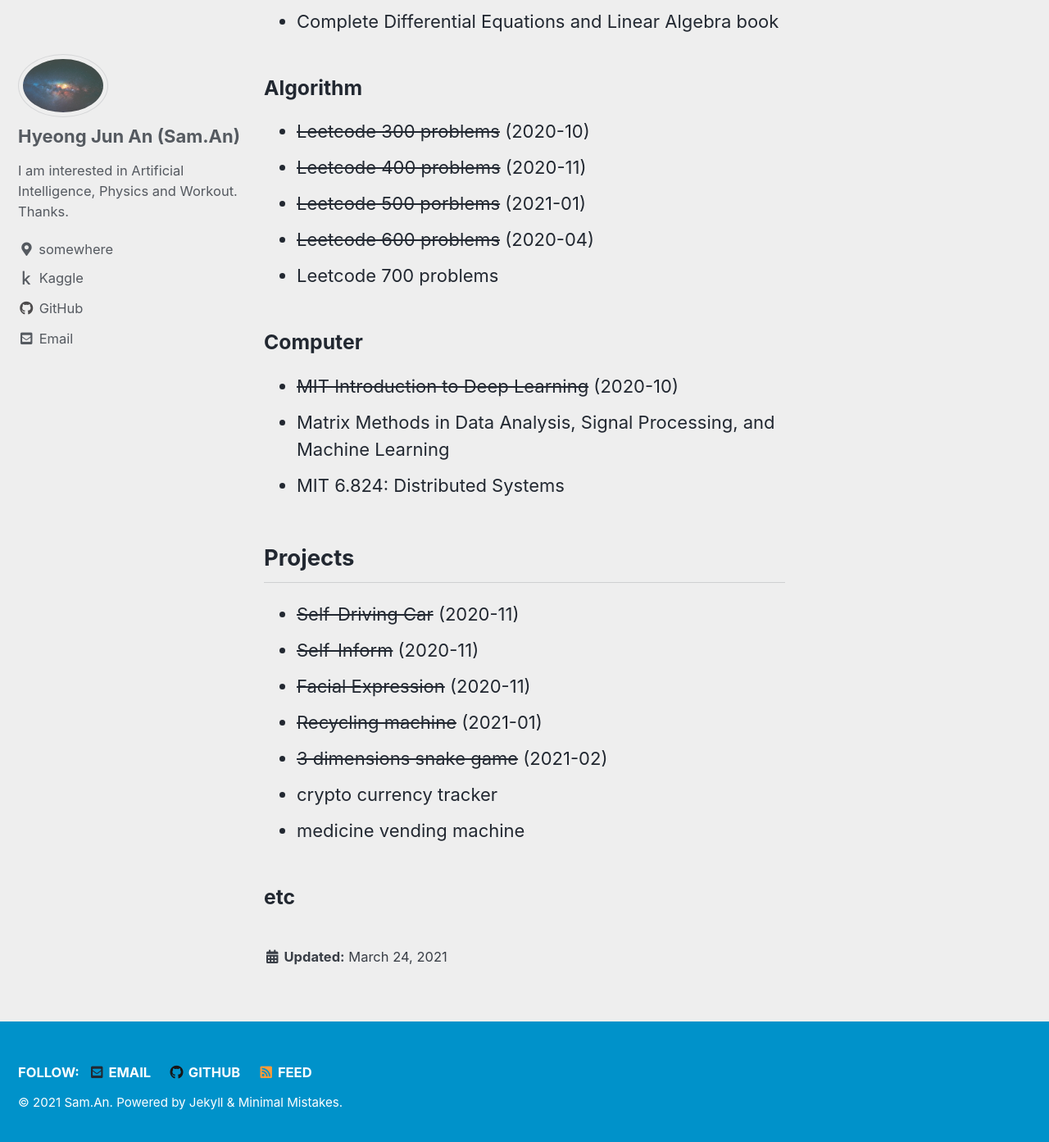
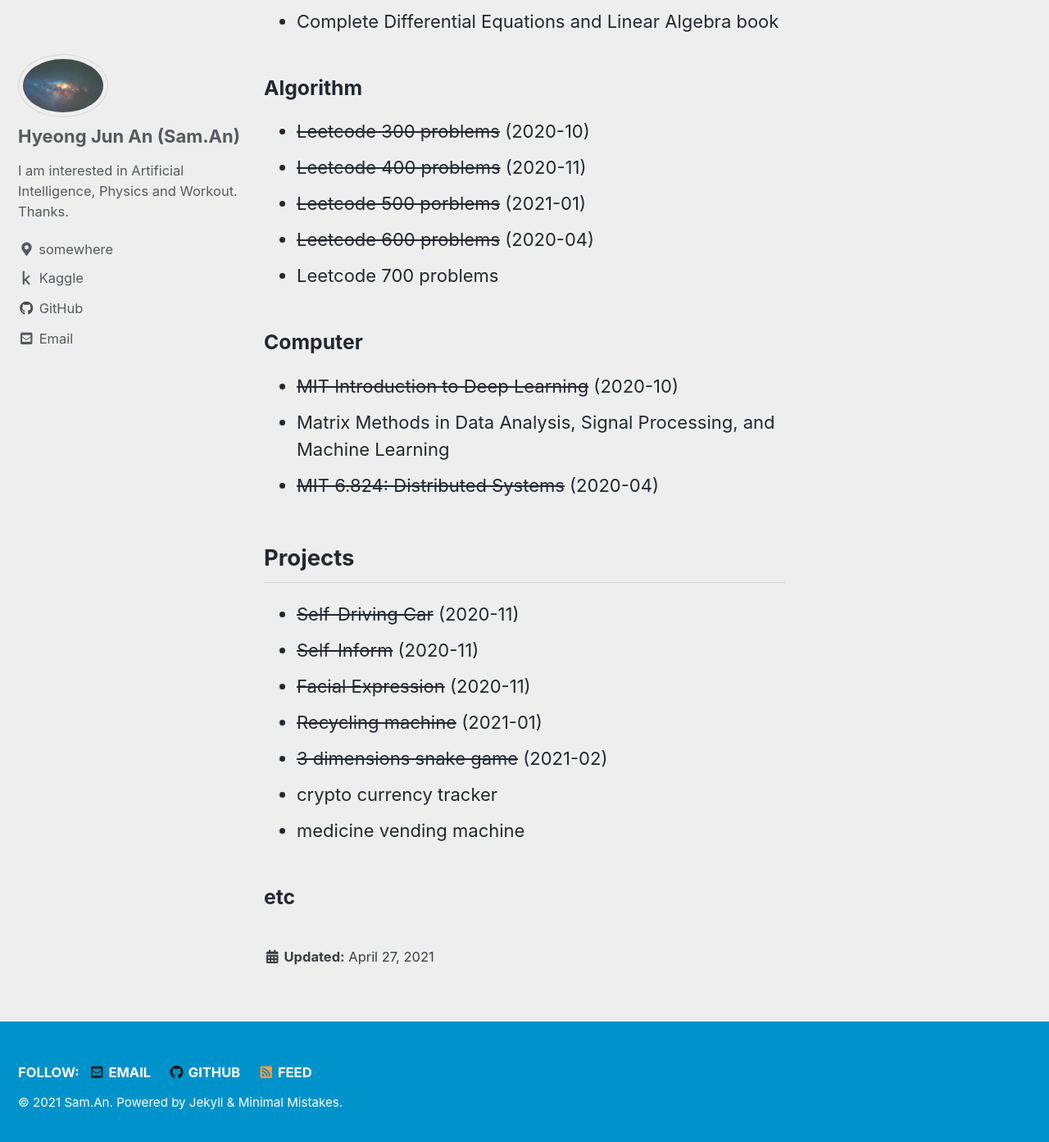
Before and after one commit to sammiee5311/sammiee5311.github.com, a Jekyll site: the page built from _pages/todo-archive.md, in a window 1280 px wide and 1400 px high, scrolled down 818 px. Shown: the top 1393 px of the window at 82% size. Built offline with Jekyll 4.4.1, drawn with Linux system fonts in a browser that asks for light colours; cached includes are drawn as plain includes.

Commit message:
Update todo-archive.md

```diff
--- a/_pages/todo-archive.md
+++ b/_pages/todo-archive.md
@@ -3,7 +3,7 @@
 title: ""
 permalink: /todo/
 excerpt: "todo-archive.md"
-last_modified_at: 2021-03-24
+last_modified_at: 2021-04-27
 <!--toc: true-->
 
 ---
@@ -34,7 +34,7 @@ last_modified_at: 2021-03-24
 ### Computer
 + ~~MIT Introduction to Deep Learning~~ (2020-10)
 + Matrix Methods in Data Analysis, Signal Processing, and Machine Learning
-+ MIT 6.824: Distributed Systems
++ ~~MIT 6.824: Distributed Systems~~ (2020-04)
 
 ## Projects
 + ~~Self-Driving Car~~ (2020-11)
```
